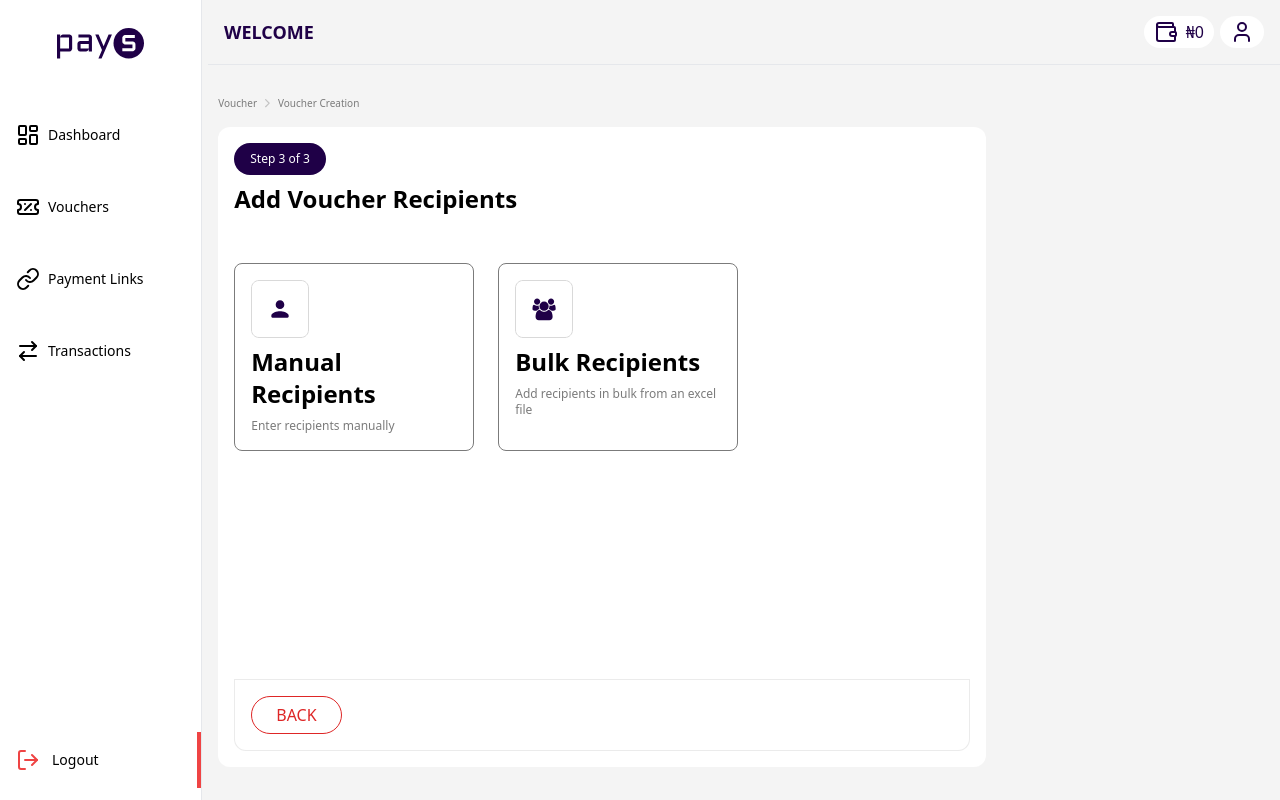
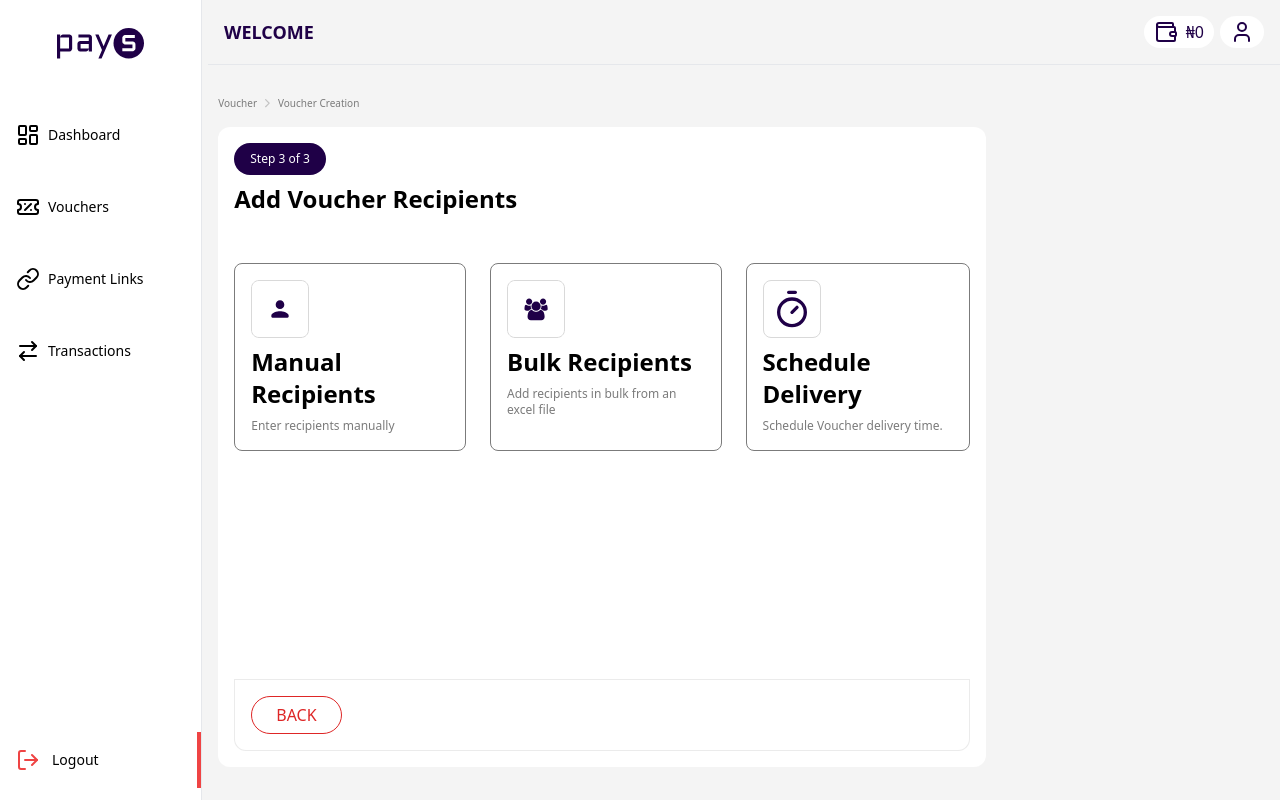
Before and after one commit to cargle-org/pays-client-v2, a Next.js app: page /dashboard/vouchers/create/recipients/1 in a window 1280 px wide. Built offline with nearby package versions, Linux system fonts and the light colour scheme; no server answers; sample sign-in values are in the browser's storage.

Commit message:
feat: added Schedule Delivery option to voucher creation

```diff
--- a/app/(dashboard)/dashboard/vouchers/create/recipients/[key]/page.tsx
+++ b/app/(dashboard)/dashboard/vouchers/create/recipients/[key]/page.tsx
@@ -9,6 +9,8 @@ import Spinner from "@/components/spinner/Spinner";
 import { useGeneralContext } from "@/context/GenralContext";
 import Manual from "./Manual";
 import Bulk from "./Bulk";
+import { Timer } from "lucide-react";
+import ScheduleDelivery from "./ScheduleDelivery";
 // import IndividualLogin from "./individual/page";
 // import CompanyLogin from "./company/page";
 
@@ -60,6 +62,9 @@ const Recipients = ({ params }: { params: { key: string } }) => {
         )}
         {display === "bulk" && (
           <Bulk setDisplay={setDisplay} key={params?.key} />
+        )}
+        {display === "schedule" && (
+          <ScheduleDelivery setDisplay={setDisplay} key={params?.key} />
         )}
         {display === "" && (
           <div className="flex gap-2 items-start justify-between">
@@ -132,6 +137,18 @@ const Recipients = ({ params }: { params: { key: string } }) => {
                       Add recipients in bulk from an excel file
                     </div>
                   </div>
+                  <div
+                    onClick={() => setDisplay("schedule")}
+                    className="transition-fx group max-w-[240px] h-[188px] p-4 flex flex-col justify-start gap-2 border-[0.1px] border-brand-grayish rounded-lg cursor-pointer hover:text-brand-white hover:bg-brand-main"
+                  >
+                    <Timer className="size-[58px] group-hover:bg-white stroke-[#1F0047] p-2 border-[1.5px] border-[#D9D9D9] rounded-lg" />
+                    <span className="font-bold text-2xl gont-geistsans">
+                      Schedule Delivery
+                    </span>
+                    <div className="font-normal text-xs text-brand-grayish font-geistsans">
+                      Schedule Voucher delivery time.
+                    </div>
+                  </div>
                 </div>
 
                 {/* bottom buttons */}
```
